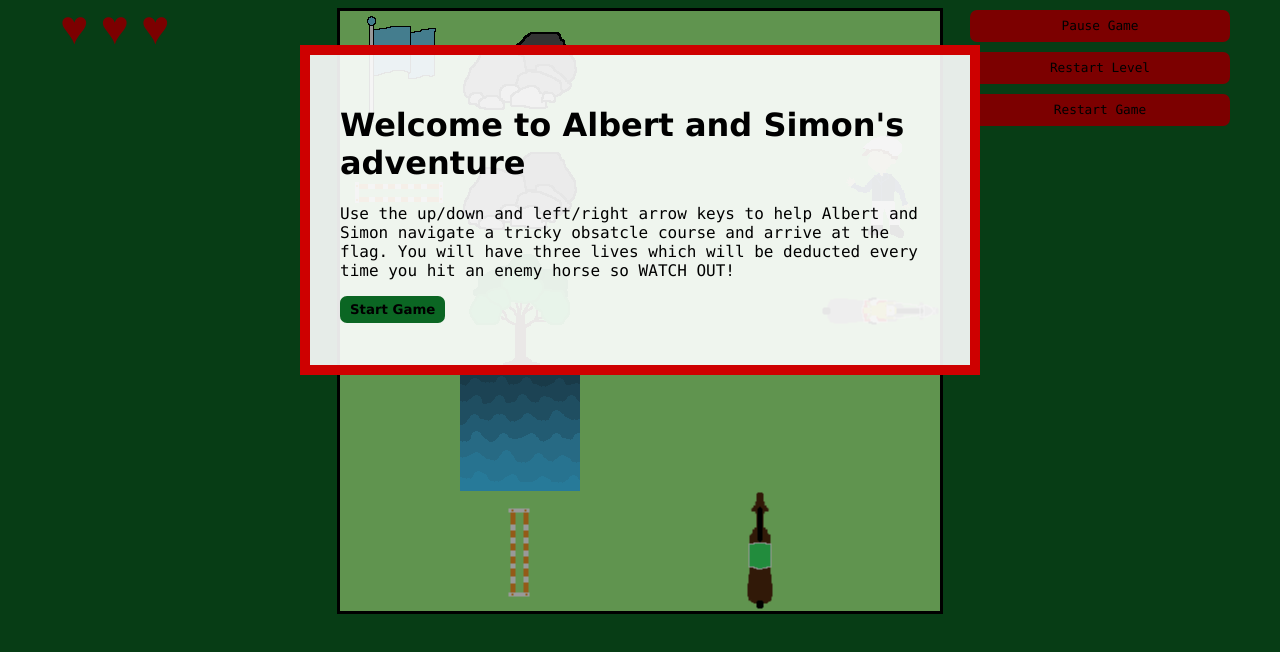
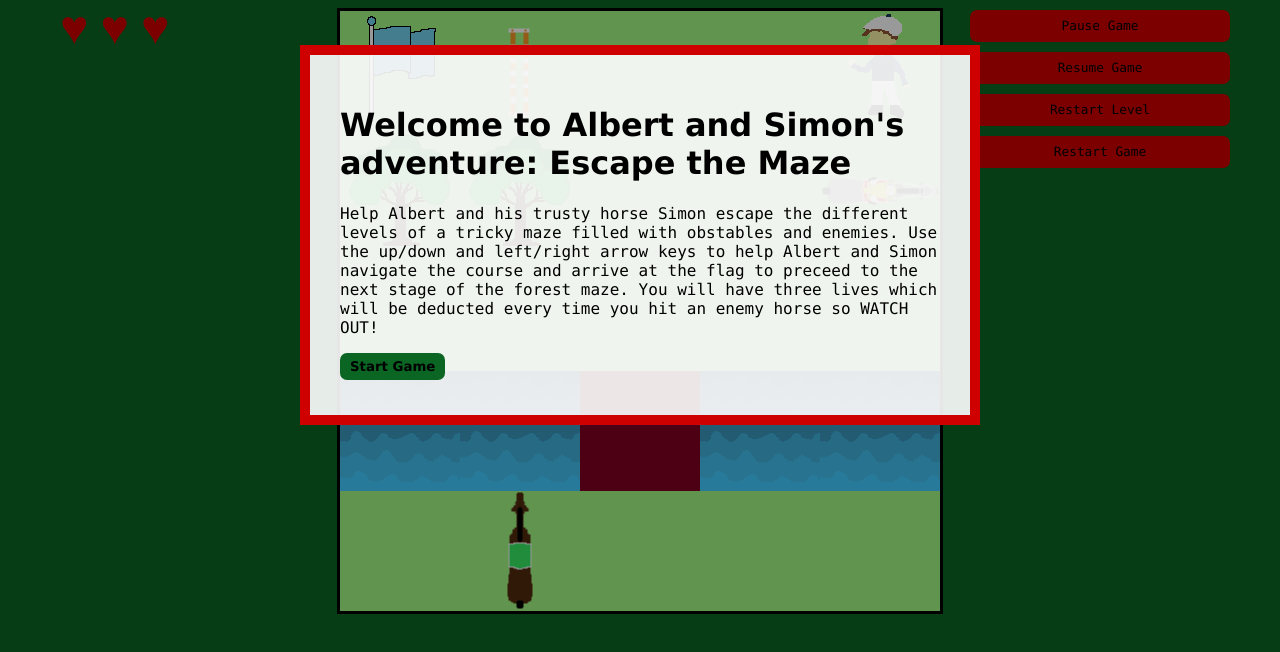
Before and after one commit to stephyang6264/stephyang6264.github.io, a plain HTML site: page albertandsimon/index.html in a window 1280 px wide. Drawn offline with Linux system fonts and the light colour scheme.

Commit message:
second upload

```diff
--- a/albertandsimon/game.js
+++ b/albertandsimon/game.js
@@ -1,30 +1,30 @@
 const levels = [
 	// level 0
-	["flag", "rock", "", "", "",
-	 "fenceside", "rock", "", "", "rider",
-	 "", "tree", "animate", "animate", "animate",
-	 "", "water", "", "", "",
-	 "", "fenceup", "", "horseup", ""],
+	["flag", "fenceup", "", "", "rider",
+	 "tree", "tree", "animate", "animate", "animate",
+	 "", "", "", "", "",
+	 "water", "water", "bridge", "water", "water",
+	 "", "horseup", "", "", ""],
 
 	// level 1
-	["flag", "water", "", "", "",
-	 "fenceside", "water", "", "", "rider",
-	 "animate", "bridge animate", "animate", "animate", "animate",
-	 "", "water", "", "", "",
-	 "", "water", "horseup", "", ""],
+	["horsedown", "tree", "", "", "",
+	 "", "", "", "tree", "",
+	 "fenceside", "fenceside", "fenceside", "", "",
+	 "animate", "animate", "animate", "tree", "",
+	 "rock", "flag", "rock", "", "rider"],
 
 	 // level 2
-	 ["tree", "tree", "flag", "tree", "tree",
-	  "animate", "animate", "animate", "animate", "animate",
-	  "water", "bridge", "water", "water", "water",
-	  "", "", "", "fenceup", "",
-	  "rider", "rock", "", "", "horseup"],
+	 ["rider", "", "", "water", "flag",
+	  "", "tree", "", "water", "fenceside",
+	  "", "", "", "water", "",
+	  "tree", "animate", "animate", "bridge animate", "animate",
+	  "", "", "", "water", "horseup"],
 
 	  // level 3
 	  ["tree", "flag", "tree", "", "rider",
 	  "", "fenceside", "", "", "",
-	  "", "", "", "", "",
 	  "animate", "animate", "animate", "water", "water",
+	  "", "", "", "tree", "",
 	  "rock", "", "", "", "horseup"]
 	]; // end of levels
 
@@ -42,8 +42,12 @@ var lives = 3;
 
 var gameStatus = false;
 
-showLightBox("Welcome to Albert and Simon's adventure",
-"Use the up/down and left/right arrow keys to help Albert and Simon navigate a tricky obsatcle course and arrive at the flag. You will have three lives which will be deducted every time you hit an enemy horse so WATCH OUT!");
+var currentLocationOfEnemy = 0;
+var currentDirectionOfEnemy = "right";
+var animationLocations;
+
+showLightBox("Welcome to Albert and Simon's adventure: Escape the Maze",
+"Help Albert and his trusty horse Simon escape the different levels of a tricky maze filled with obstables and enemies. Use the up/down and left/right arrow keys to help Albert and Simon navigate the course and arrive at the flag to preceed to the next stage of the forest maze. You will have three lives which will be deducted every time you hit an enemy horse so WATCH OUT!");
 
 // start game
 window.addEventListener("load", function () {
@@ -235,8 +239,8 @@ function tryToMove(direction) {
 
 // move up a level
 function levelUp(nextClass){
-	let message3 = "Congradulaions!";
-	let message4 = "You successfully completed all the levels!";
+	let message3 = "Congradulations!";
+	let message4 = "You successfully completed all the levels and escaped the maze!";
 
 	if (nextClass == "flag" && riderOn){
 		currentLevel++;
@@ -247,8 +251,6 @@ function levelUp(nextClass){
 		// ends game if final level was reached
 		if(currentLevel == 4){
 			showLightBox2(message3, message4);
-
-		 // document.getElementById("endgame").style.display = "block";
 
 		  return;
 		}
@@ -274,7 +276,11 @@ function loadLevel(){
 	  if(levelMap[i].includes("horse")) currentLocationOfHorse = i;
 	} // for
 
+
+
 	animateBoxes = document.querySelectorAll(".animate");
+
+	animationLocations = animateBoxes;
 
 	animateEnemy(animateBoxes, 0 , "right");
 
@@ -287,8 +293,12 @@ function loadLevel(){
 function animateEnemy(boxes, index, direction) {
 
 	let enemyRun = boxes[index].className;
-	//let message3 = "You Lose";
-	//let message4 = "Oh no, you were hit by an enemy horse. Click restart game to play again.";
+	let animateBoxes;
+
+
+	currentLocationOfEnemy = index;
+
+	currentDirectionOfEnemy = direction;
 
 	// exit function if no animation
 	if (boxes.length <= 0) { return; }
@@ -336,11 +346,11 @@ function animateEnemy(boxes, index, direction) {
 	if (enemyRun.includes("horse")){
 		lives--;
 		showLives();
-		//showLightBox2(message3, message4);
-		//gameStatus = false;
-		//document.getElementById("lose").style.display = "block";
+
 		return;
 	}
+
+	animateBoxes = document.querySelectorAll(".animate");
 
 	currentAnimation = setTimeout(function() {
 		animateEnemy(boxes, index, direction);
@@ -448,4 +458,17 @@ function replayLevel(){
 function pauseGame(){
 	clearTimeout(currentAnimation); // cancels current animation
 	gameStatus = false;
+
+
 }//pauseGame
+
+function resumeGame(){
+	gameStatus = true;
+	let animateBoxes;
+
+	clearTimeout(currentAnimation); // cancels current animation
+
+	animateBoxes = document.querySelectorAll(".animate");
+
+	animateEnemy(animationLocations, currentLocationOfEnemy , currentDirectionOfEnemy);
+}
--- a/albertandsimon/index.html
+++ b/albertandsimon/index.html
@@ -14,6 +14,7 @@
   <div id="lives">&hearts;&nbsp;&hearts;&nbsp;&hearts;</div>
   <div id="controlpanel">
 		<div onclick="pauseGame()"  id="pause" class="controls">Pause Game</div>
+		<div onclick="resumeGame()"  id="resumegame" class="controls">Resume Game</div>
 		<div onclick="replayLevel()"  id="replay" class="controls">Restart Level</div>
 		<div onclick="replayGame()"  id="replaygame" class="controls">Restart Game</div>
     </div>
@@ -64,7 +65,7 @@
 
 	<div id="lightbox2" class="hidden"></div>
 
-	<div id="positionMessage">
+	<div id="positionMessage2">
 		<div id="boundaryMessage2" class="hidden">
 
 			<h1 class="titletext" id="message3">&nbsp;</h1>
--- a/albertandsimon/style.css
+++ b/albertandsimon/style.css
@@ -189,7 +189,7 @@ body {
 	margin-left:auto;
 	margin-right:auto;
 	width:600px;
-	height:250px;
+	height:300px;
 	background-color:rgba(255,255,255,0.9);
 	z-index:3;
 	padding:30px;
@@ -217,6 +217,14 @@ body {
 	z-index:3;
 	padding:30px;
 	border:10px solid #ce0000;
+}
+
+#positionMessage2{
+	position:absolute;
+	top:45px;
+	left:0px;
+	width:100%;
+	z-index:3;
 }
 
 #message{
```
